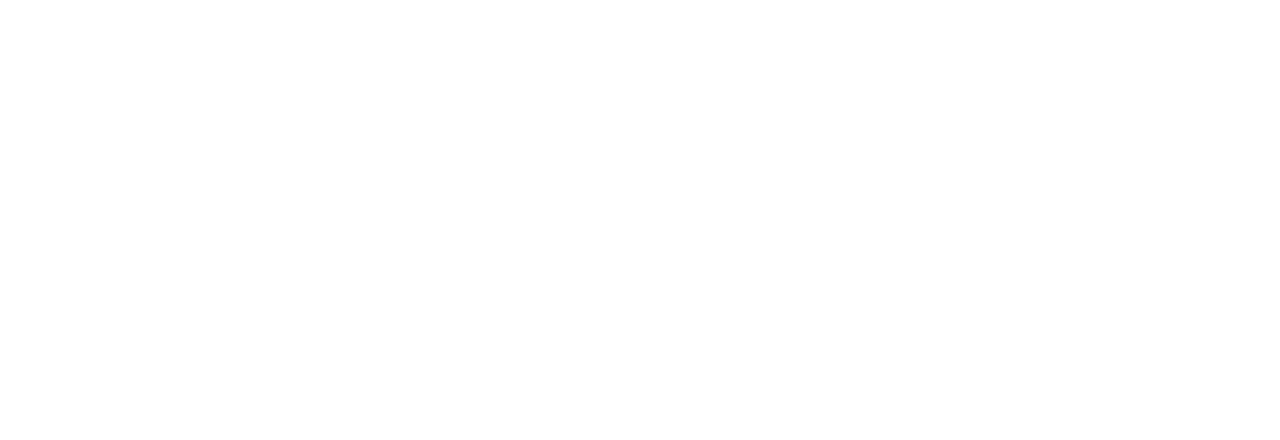
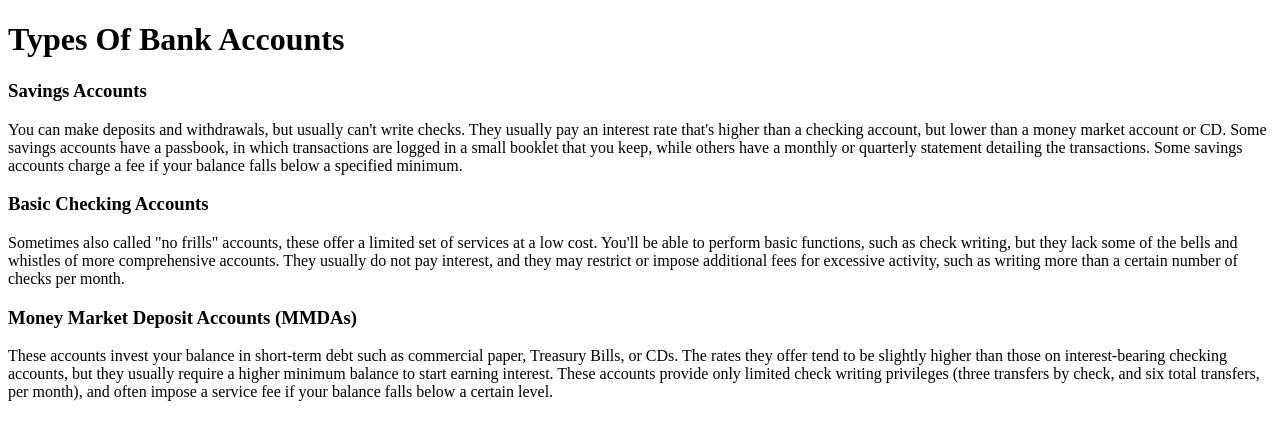
Before and after one commit to tttthamban/Baked_Potato_Works, a plain HTML site: page site/index.html in a window 1280 px wide. Drawn offline with Linux system fonts and the light colour scheme.

Commit message:
Module_2

```diff
--- a/site/index.html
+++ b/site/index.html
@@ -1,9 +1,28 @@
-<!DOCTYPE html>
+<!doctype html>
 <html>
 <head>
-	<title>Hello</title>
+  <meta charset="utf-8">
+  <title>Module 2 Assignment</title>
 </head>
 <body>
-
+  <h1>Types Of Bank Accounts</h1>
+  <section class="sct">
+    <h3 class="scthead">Savings Accounts</h3>
+    <p>
+    You can make deposits and withdrawals, but usually can't write checks. They usually pay an interest rate that's higher than a checking account, but lower than a money market account or CD. Some savings accounts have a passbook, in which transactions are logged in a small booklet that you keep, while others have a monthly or quarterly statement detailing the transactions. Some savings accounts charge a fee if your balance falls below a specified minimum.
+    </p>
+  </section>
+  <section class="sct">
+    <h3 class="scthead">Basic Checking Accounts</h3>
+    <p>
+    Sometimes also called "no frills" accounts, these offer a limited set of services at a low cost. You'll be able to perform basic functions, such as check writing, but they lack some of the bells and whistles of more comprehensive accounts. They usually do not pay interest, and they may restrict or impose additional fees for excessive activity, such as writing more than a certain number of checks per month.
+    </p>
+  </section>
+  <section class="sct">
+    <h3 class="scthead">Money Market Deposit Accounts (MMDAs)</h3>
+    <p>
+    These accounts invest your balance in short-term debt such as commercial paper, Treasury Bills, or CDs. The rates they offer tend to be slightly higher than those on interest-bearing checking accounts, but they usually require a higher minimum balance to start earning interest. These accounts provide only limited check writing privileges (three transfers by check, and six total transfers, per month), and often impose a service fee if your balance falls below a certain level.
+    </p>
+    </section>
 </body>
 </html>
```
